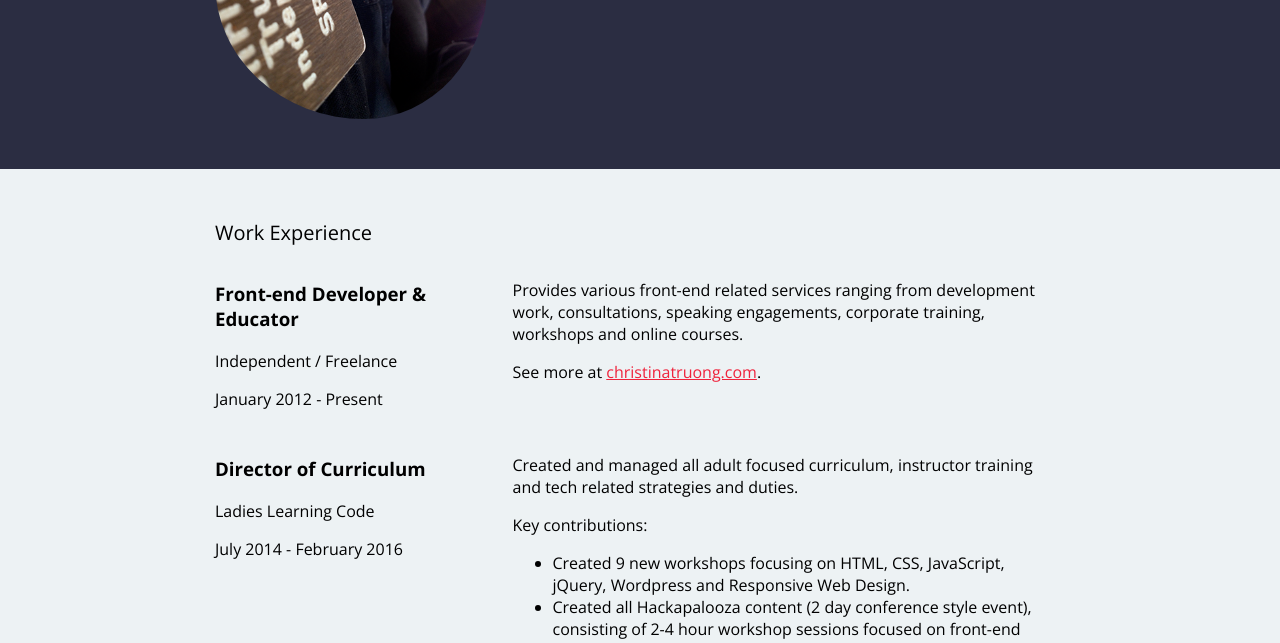
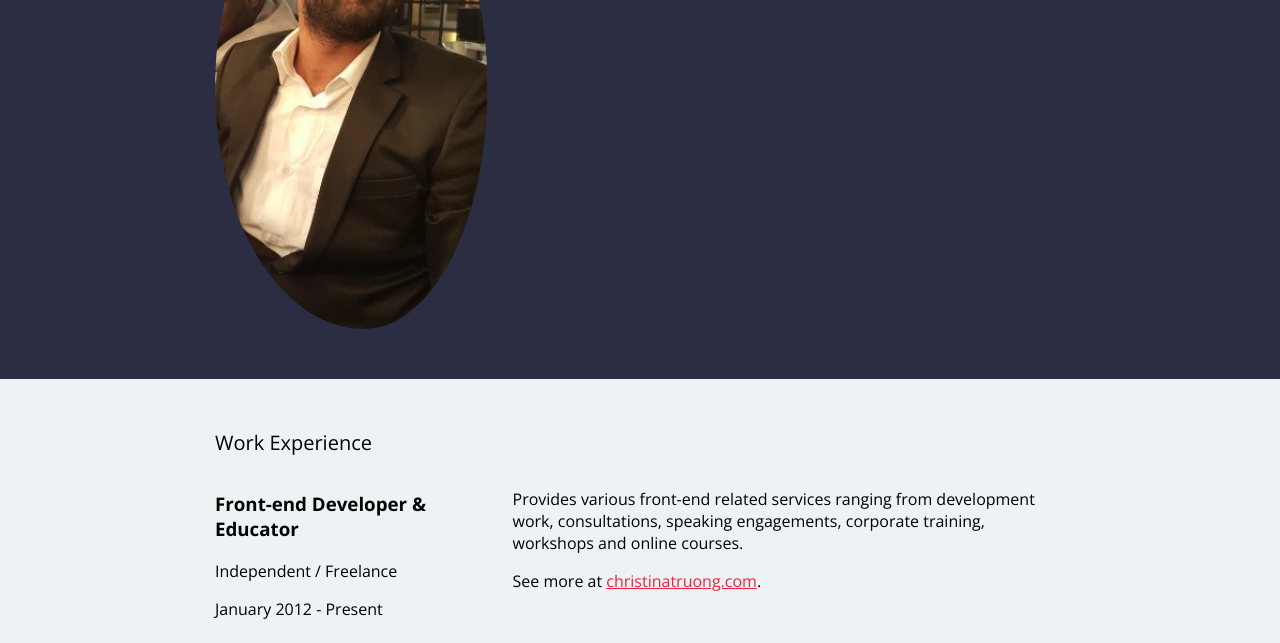
Before and after one commit to srikrishnaa423/my_website_srikrishnaa423_tk, a plain HTML site: page index.html in a window 1280 px wide. Shown: the part 203-846 px from the top of the page. Drawn offline with nearby package versions, Linux system fonts and the light colour scheme.

Commit message:
Added my image

```diff
--- a/index.html
+++ b/index.html
@@ -11,7 +11,7 @@
     <!-- // Intro -->
     <header>
         <div class="content-wrap">
-            <img class="profile-img column-narrow" src="images/christina-truong.png" alt="Christina Truong">
+            <img class="profile-img column-narrow" src="images/my_picture.png" alt="Srikrishnaa Vadivel">
 
             <div class="column-wide">
               <h1>Srikrishnaa Vadivel</h1>
```
Also changed, not shown: images/my_picture.png (added).
